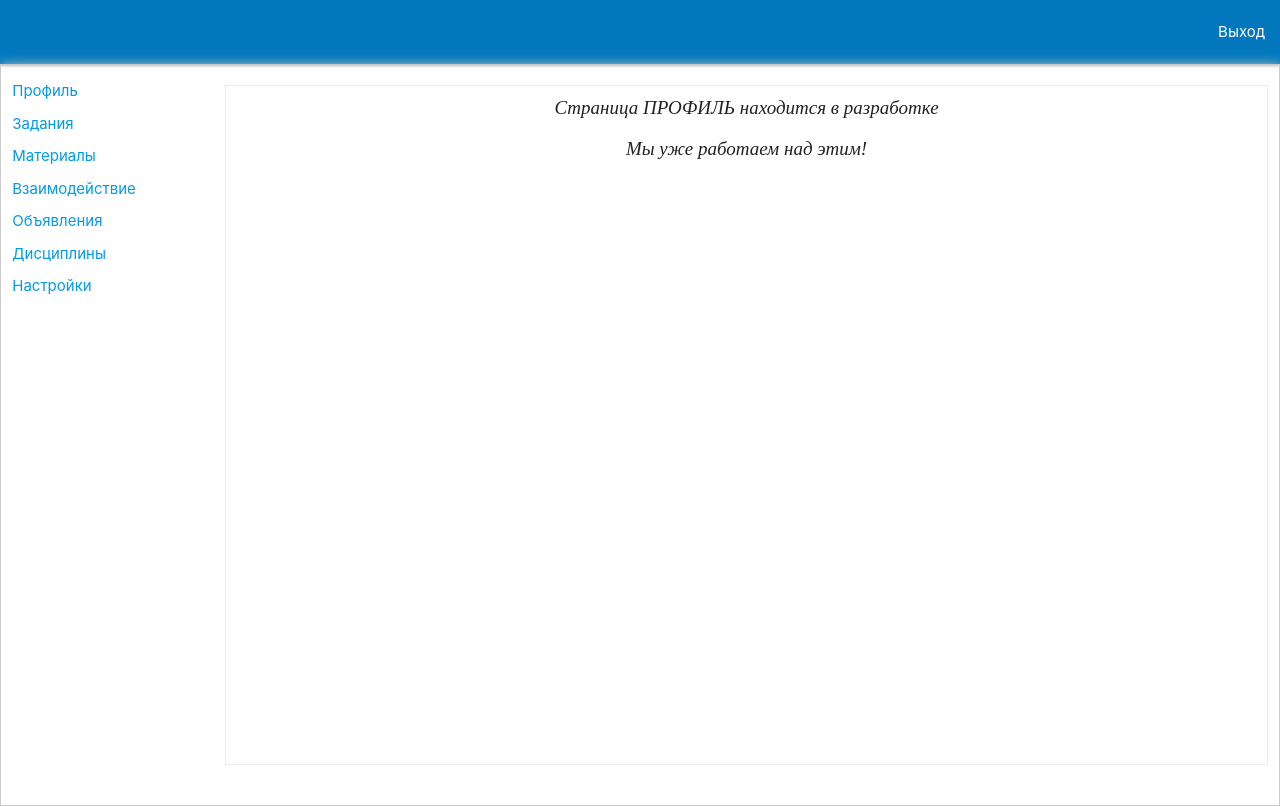
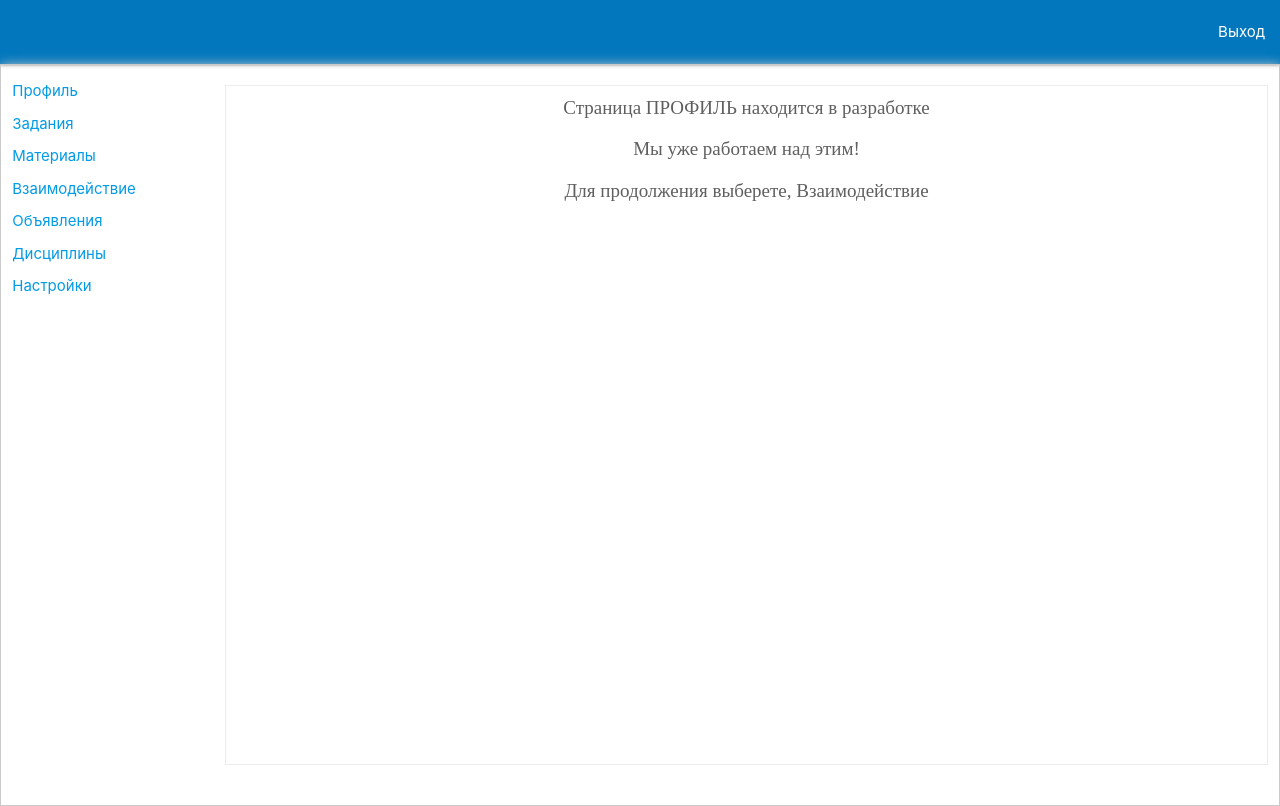
Before and after one commit to ilin78/formeet, a React (Create React App) app: page /profile in a window 1280 px wide. Built offline with nearby package versions, Linux system fonts and the light colour scheme.

Commit message:
добавил определение новых клиентов

```diff
--- a/server.js
+++ b/server.js
@@ -22,7 +22,6 @@ io.on('connection', socket => {
     arrPeerId.push(peerId);
 
     io.emit('NEW_CLIENT_CONNECT', peerId, console.log("NEW_CLIENT_CONNECT:",peerId));
-
   });
 
   socket.on('disconnect', () => {
--- a/src/Components/App.js
+++ b/src/Components/App.js
@@ -53,6 +53,13 @@ export default class extends Component {
             </ul>
               </div>
                 <div className="col s6 offset-l100 s10">
+                <Route path="/" exact>
+                    <div>
+                      <h6>Вас приветствует наша команда!</h6>
+
+                      <h6>Для продолжения выберете, Взаимодействие</h6>
+                    </div>
+                </Route>
                 <Route path="/profile" exact>
                     <ProfilePage />
                 </Route>
--- a/src/Components/index.css
+++ b/src/Components/index.css
@@ -9,3 +9,11 @@ body {
   main {
     flex: 1 0 auto;
   }
+
+
+  h6 {
+    font-family: 'Times New Roman', Times, serif;
+    font-style: oblique;
+    font-size: 19px;
+    text-align: center;
+}
--- a/src/Components/pages/Clients/CallFriends.js
+++ b/src/Components/pages/Clients/CallFriends.js
@@ -35,6 +35,10 @@ export const CallFriends = () => {
         $(`#${peerId}`).remove();
     });
 
+    socket.on('NEW_CLIENT_CONNECT', id => {
+           $('#ulPeer').append(`<li id="${id}">${id} </li>`)
+        })
+
     const peer = new Peer(peerId, CONFIG_PEER );
 
         function btnCall(){
@@ -43,7 +47,6 @@ export const CallFriends = () => {
             openStream(stream=>{
                 playVideo(stream, 'localStream');
                 const call = peer.call(frienId, stream);
-                console.log('TEST CALL', call)
                 call.on('stream', remoteStream => playVideo(remoteStream, 'friendStream'))
             })
         }
@@ -55,8 +58,6 @@ export const CallFriends = () => {
                 cb(stream)
             })
             .catch(err => {
-                // Дописать обработку, если нет камеры и микрафона, то пользователь должен
-                // увидеть что ему отправляют
                 console.log('ERROR:', err)
             })
         }
--- a/src/Components/pages/DisciplinesPage.js
+++ b/src/Components/pages/DisciplinesPage.js
@@ -7,6 +7,8 @@ export const DisciplinesPage = () => {
                 Страница ДИСЦИПЛИНЫ находится в разработке
                 <br/><br/>
                 Мы уже работаем над этим!
+                <br/><br/>
+                Для продолжения выберете, Взаимодействие
             </h6>
         </div>
     )
--- a/src/Components/pages/MaterialsPage.js
+++ b/src/Components/pages/MaterialsPage.js
@@ -7,6 +7,8 @@ export const MaterialsPage = () => {
                 Страница МАТЕРИАЛЫ находится в разработке
                 <br/><br/>
                 Мы уже работаем над этим!
+                <br/><br/>
+                Для продолжения выберете, Взаимодействие
             </h6>
 
         </div>
--- a/src/Components/pages/NoticePage.js
+++ b/src/Components/pages/NoticePage.js
@@ -7,6 +7,8 @@ export const NoticePage = () => {
                 Страница ОБЪЯВЛЕНИЯ находится в разработке
                 <br/><br/>
                 Мы уже работаем над этим!
+                <br/><br/>
+                Для продолжения выберете, Взаимодействие
             </h6>
         </div>
     )
--- a/src/Components/pages/ProfilePage.js
+++ b/src/Components/pages/ProfilePage.js
@@ -7,6 +7,8 @@ export const ProfilePage = () => {
                 Страница ПРОФИЛЬ находится в разработке
                 <br/><br/>
                 Мы уже работаем над этим!
+                <br/><br/>
+                Для продолжения выберете, Взаимодействие
             </h6>
         </div>
     )
--- a/src/Components/pages/SettingsPage.js
+++ b/src/Components/pages/SettingsPage.js
@@ -7,6 +7,8 @@ export const SettingsPage = () => {
                 Страница НАСТРОЙКИ находится в разработке
                 <br/><br/>
                 Мы уже работаем над этим!
+                <br/><br/>
+                Для продолжения выберете, Взаимодействие
             </h6>
         </div>
     )
--- a/src/Components/pages/TasksPage.js
+++ b/src/Components/pages/TasksPage.js
@@ -7,6 +7,8 @@ export const TasksPage = () => {
                 Страница ЗАДНИЯ находится в разработке
                 <br/><br/>
                 Мы уже работаем над этим!
+                <br/><br/>
+                Для продолжения выберете, Взаимодействие
             </h6>
         </div>
     )
--- a/src/Components/pages/style.css
+++ b/src/Components/pages/style.css
@@ -22,7 +22,8 @@
 
 h6 {
     font-family: 'Times New Roman', Times, serif;
-    font-style: oblique;
+    font-style: normal;
+    color: rgb(95, 95, 95);
     font-size: 19px;
     text-align: center;
 }
```
